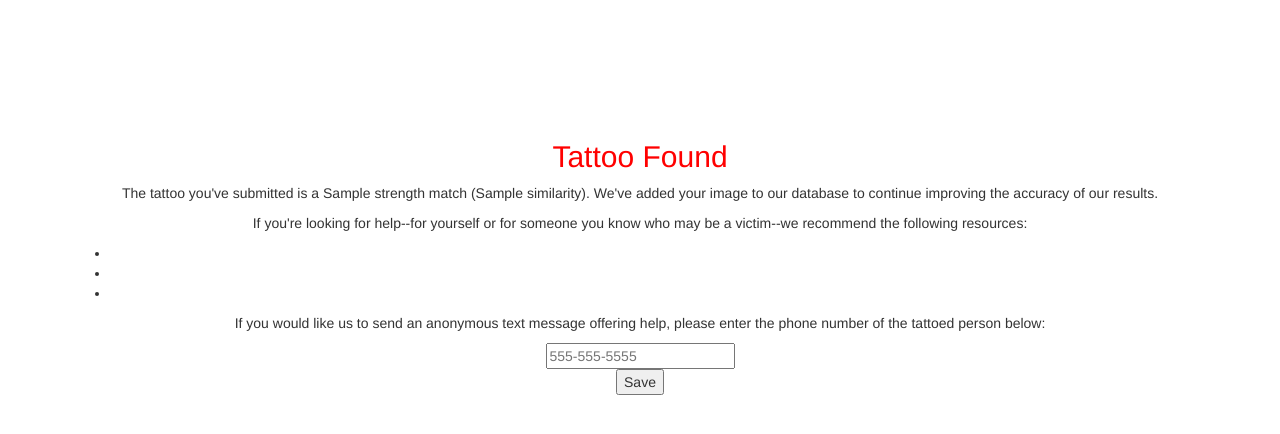
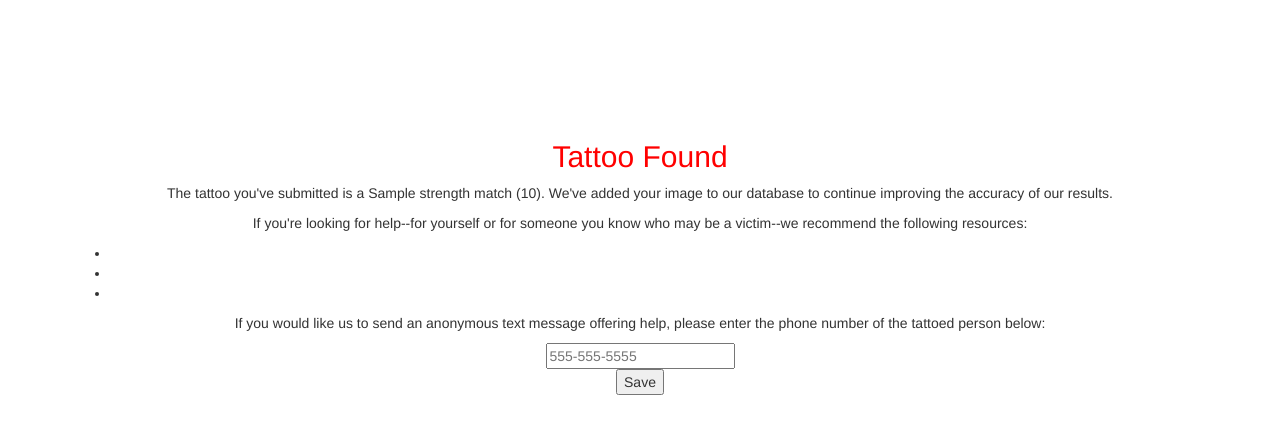
Before and after one commit to christineurban/hacking_for_humanity, a Flask app: template templates/unknown.html in a window 1280 px wide. Shown: the top 434 px of the page. Run offline with Flask 2, Linux system fonts and the light colour scheme; the template is opened without the code that fills it: most values are stand-ins (such as "Sample title", 1, 10 or a date in 2020); parts of the project's set-up code (start-up, migrations or seed data) failed here and were passed over; some libraries are stand-ins or nearby versions.

Commit message:
Updated unknown.html to display actual similarity

```diff
--- a/server.py
+++ b/server.py
@@ -114,9 +114,19 @@
     visual_recognition = VisualRecognitionV3(VisualRecognitionV3.latest_version, api_key=watson_key)
 
     with open(join(dirname(__file__), 'barcode_test4.jpg'), 'rb') as image_file:
-        similarity_response = json.dumps(visual_recognition.classify(images_file=image_file, threshold=0, classifier_ids=['Tattoos_502109298']), indent=2)
+        response = json.dumps(visual_recognition.classify(images_file=image_file, threshold=0, classifier_ids=['Tattoos_502109298']), indent=2)
 
-        print similarity_response
+        similarity = json.loads(response)
+
+        print "********************************", similarity, "*************************"
+
+        barcode_score = similarity['images'][0]['classifiers'][0]["classes"][0]['score']
+        crown_score = similarity['images'][0]['classifiers'][0]["classes"][1]['score']
+
+        if barcode_score or crown_score >= .7:
+            return {"score": barcode_score, "strength": "strong"}
+
+check_tattoo("barcode_test4.jpg")
 
 
 
--- a/templates/unknown.html
+++ b/templates/unknown.html
@@ -6,7 +6,7 @@
 <h2>Tattoo Found</h2>
 <p>
 The tattoo you've submitted is a {{ similarity['strength'] }} match
-({{ similarity['similarity'] }}). We've added your image to our
+({{ similarity['score'] }}). We've added your image to our
 database to continue improving the accuracy of our results.
 </p>
 
```
Also changed, not shown: static/images/barcode_test4.jpg (added).
